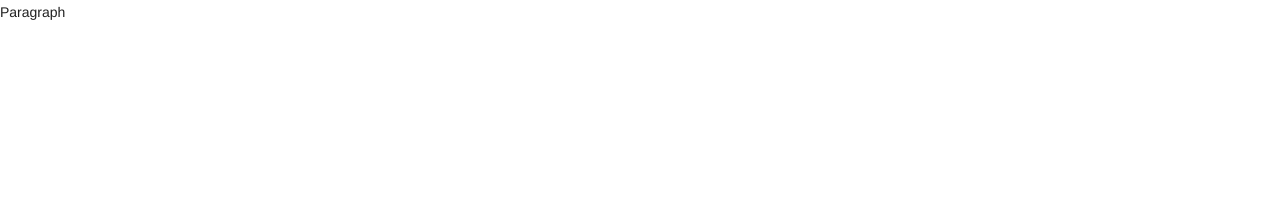
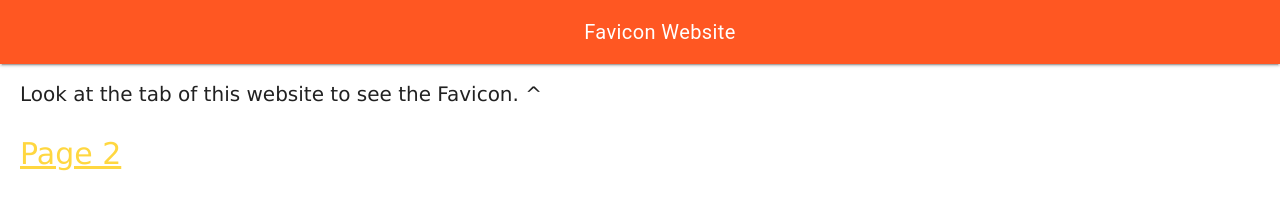
Before and after one commit to MTHS-ICS2O-2-2022/ICS2O-Unit-1-06-Jaden-Plugowsky, a website: page index.html in a window 1280 px wide. Drawn offline with nearby package versions, Linux system fonts and the light colour scheme.

Commit message:
final website

```diff
--- a/css/style.css
+++ b/css/style.css
@@ -1,4 +1,34 @@
-/* Created by: Mr. Coxall
-* Created on: Sep 2020
+/* Created by: Jaden Plugowsky
+* Created on: March 2023
 * This file contains the CSS for index.html
 */
+
+/* Due to error in MDL : https://github.com/google/material-design-lite/issues/5281
+*/
+.mdl-ripple {
+  background: #000;
+  opacity: 0.001;
+}
+
+a {
+  font-size: 30px;
+}
+
+.mdl-layout {
+  font-family:Verdana, Geneva, Tahoma, sans-serif
+}
+
+/* Everything, not including the header. */
+.mdl-layout__content {
+  margin-left: 20px;
+  font-size: 20px;
+}
+
+.mdl-layout__header-row {
+  justify-content: center;
+  padding: 30px;
+}
+
+.mdl-layout-title {
+  font-size: 50px;
+}
--- /dev/null
+++ b/css/style2.css
@@ -0,0 +1,48 @@
+/* Created by: Jaden Plugowsky
+* Created on: March 2023
+* This file contains the CSS for index.html
+*/
+
+/* Due to error in MDL : https://github.com/google/material-design-lite/issues/5281
+*/
+.mdl-ripple {
+  background: #000;
+  opacity: 0.001;
+}
+
+a {
+  font-size: 30px;
+  margin-left: 20px;
+}
+
+.divtext {
+  text-align: center;
+  color: darkred;
+  font-size: 40px;
+  padding-top: 25px;
+}
+
+.page-content {
+  margin-left: 45px;
+  font-size: 30px;
+}
+
+.demo-list-item {
+  width: 300px;
+}
+
+/* Colouring this changes the colour of the list items.
+* Colouring the above class does not. */
+.mdl-list__item-primary-content {
+  color: darkred;
+  font-size: 20px;
+}
+
+.mdl-slider__container {
+  margin-left: 45px;
+  margin-right: 800px;
+}
+
+.mdl-layout__header-row {
+  justify-content: center;
+}
--- a/index.html
+++ b/index.html
@@ -8,7 +8,7 @@
     <meta name="viewport" content="width=device-width, initial-scale=1.0" />
     <link rel="stylesheet" href="./css/style.css" />
     <link rel="stylesheet" href="https://fonts.googleapis.com/icon?family=Material+Icons" />
-    <link rel="stylesheet" href="https://code.getmdl.io/1.3.0/material.indigo-pink.min.css" />
+    <link rel="stylesheet" href="https://code.getmdl.io/1.3.0/material.deep_orange-amber.min.css" />
     <link rel="apple-touch-icon" sizes="180x180" href="apple-touch-icon.png" />
     <link rel="icon" type="image/png" sizes="32x32" href="favicon-32x32.png" />
     <link rel="icon" type="image/png" sizes="16x16" href="favicon-16x16.png" />
@@ -16,6 +16,20 @@
     <title>Favicon Website</title>
   </head>
   <body>
-    <p>Paragraph</p>
+    <script defer src="https://code.getmdl.io/1.3.0/material.min.js"></script>
+    <div class="mdl-layout mdl-js-layout mdl-layout--fixed-header">
+      <header class="mdl-layout__header">
+        <div class="mdl-layout__header-row">
+          <span class="mdl-layout-title">Favicon Website</span>
+        </div>
+      </header>
+      <main class="mdl-layout__content">
+        <br>
+        <div class="page-content">Look at the tab of this website to see the Favicon. ^</div>
+        <br>
+        <br>
+        <a href="./index2.html">Page 2</a>
+      </main>
+    </div>
   </body>
 </html>
--- /dev/null
+++ b/package.json
@@ -0,0 +1,6 @@
+{
+  "devDependencies": {
+    "stylelint": "^15.2.0",
+    "stylelint-config-standard": "^30.0.1"
+  }
+}
```
Also changed, not shown: index2.html (added, +57 -0 lines), android-chrome-192x192.png (added), android-chrome-512x512.png (added), apple-touch-icon.png (added), favicon-16x16.png (added), favicon-32x32.png (added), favicon.ico (added), site.webmanifest (added), 1 other file.
